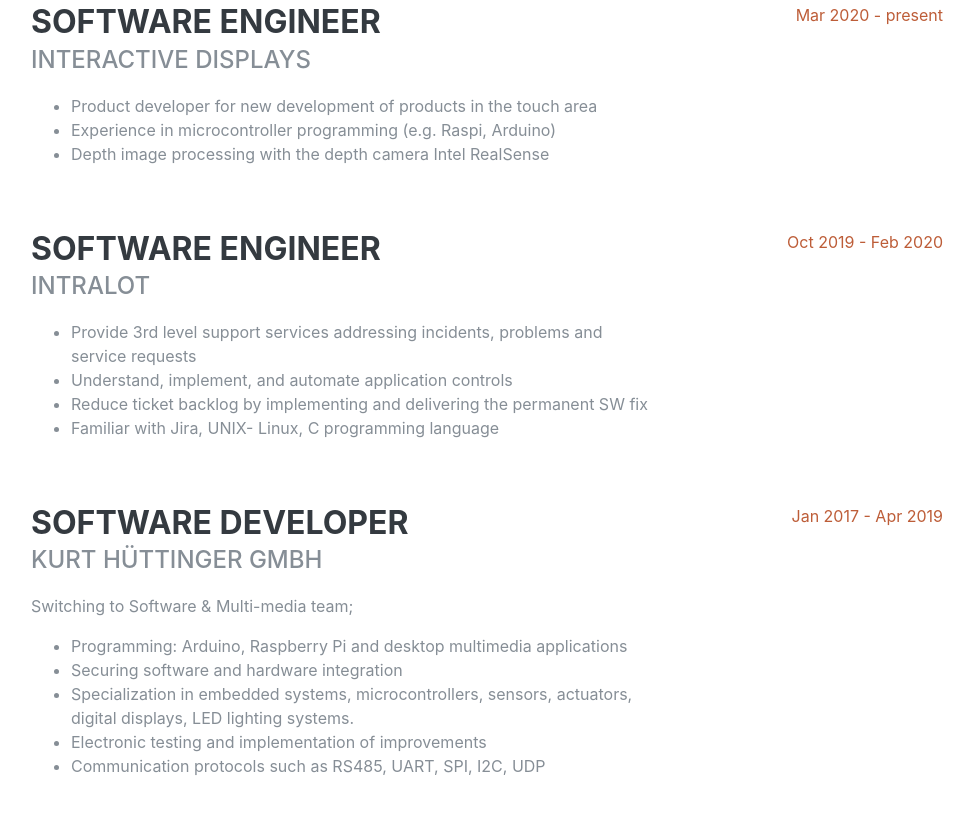
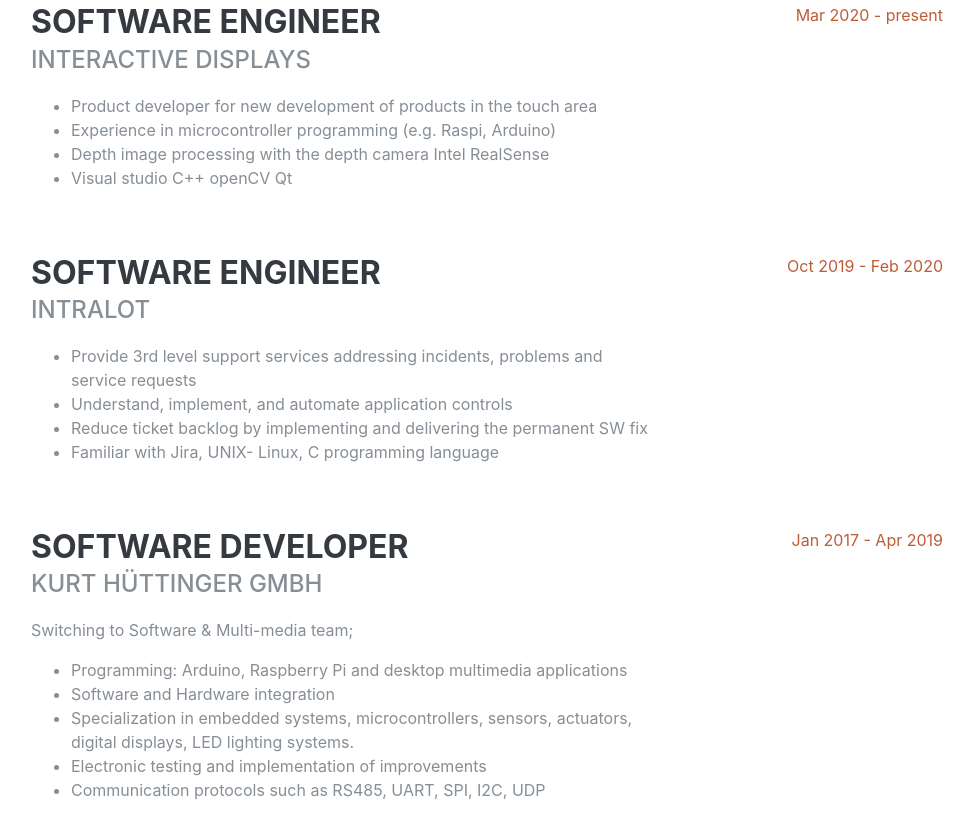
Before and after one commit to ZiSo89/ZiSo89.github.io, a plain HTML site: page index.html in a window 1280 px wide. Shown: the part 961-1800 px from the top of the page, without its empty margins (289-1262 px from the left). Drawn offline with Linux system fonts and the light colour scheme; a web font is replaced by a local one.

Commit message:
upadate 22.10.21

```diff
--- a/index.html
+++ b/index.html
@@ -103,6 +103,7 @@
                             <li>Product developer for new development of products in the touch area</li>
                             <li>Experience in microcontroller programming (e.g. Raspi, Arduino)</li>
                             <li>Depth image processing with the depth camera Intel RealSense</li>
+                            <li>Visual studio C++ openCV Qt</li>
                         </ul>
                     </div>
                     <div class="resume-date text-md-right">
@@ -133,7 +134,7 @@
                         <p> Switching to Software & Multi-media team;</p>
                         <ul class="circle">
                             <li>Programming: Arduino, Raspberry Pi and desktop multimedia applications</li>
-                            <li>Securing software and hardware integration</li>
+                            <li>Software and Hardware integration</li>
                             <li>Specialization in embedded systems, microcontrollers, sensors, actuators, digital displays, LED lighting systems.</li>
                             <li>Electronic testing and implementation of improvements</li>
                             <li>Communication protocols such as RS485, UART, SPI, I2C, UDP </li>
@@ -203,7 +204,7 @@
                 <div class="resume-item d-flex flex-column flex-md-row justify-content-between mb-5">
                     <div class="resume-content">
                         <h3 class="mb-0">Udemy (MOOC)</h3>
-                        <p>Used udemy, an online learning platform, to take courses offered by accredited instructors and training programs, to acquire skills in: React, Angular, ASP.NET MVC, Bootstrap.</p>
+                        <p>Used udemy, an online learning platform, to take courses offered by accredited instructors and training programs, to acquire skills in: Unreal Engine C++, Design Patterns in Modern C++.</p>
                     </div>
                     <div class="resume-date text-md-right">
                         <span class="text-primary">Apr 2019 - present</span>
```
